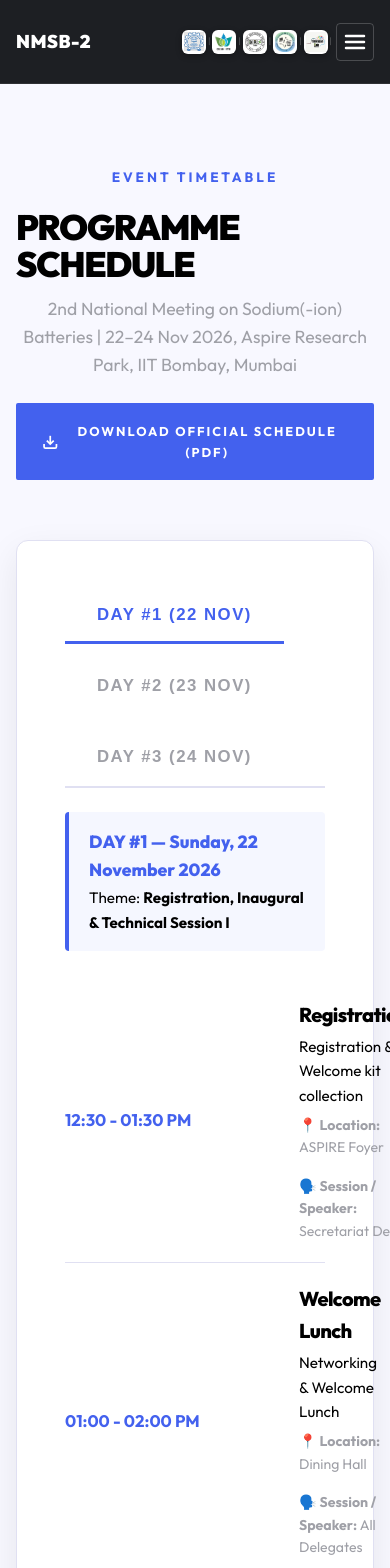
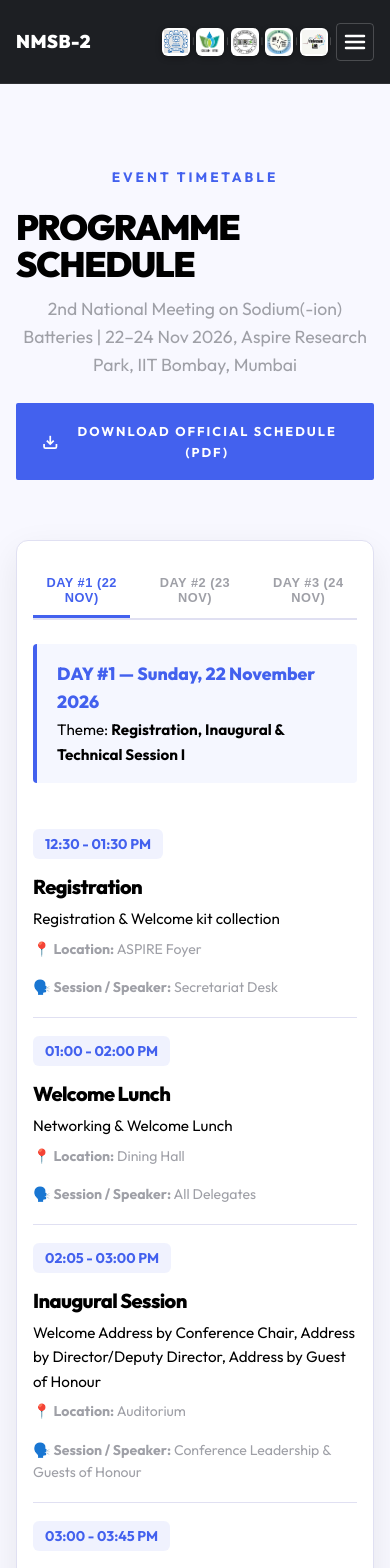
Before and after one commit to deepak1h/nmsb-conference, a Next.js app: page /programme in a window 390 px wide. Shown: the top 1568 px of the page. Built offline with nearby package versions, Linux system fonts and the light colour scheme; no server answers.

Commit message:
feat: add initial application pages, navbar component, and global styles

```diff
--- a/src/app/globals.css
+++ b/src/app/globals.css
@@ -813,8 +813,8 @@ h4 {
   }
 
   .mobile-logo-item {
-    width: 26px;
-    height: 26px;
+    width: 32px;
+    height: 32px;
     border-radius: 6px;
     background-color: #FFFFFF;
     padding: 1.5px;
@@ -962,8 +962,8 @@ h4 {
   }
 
   .mobile-logo-item {
-    width: 24px !important;
-    height: 24px !important;
+    width: 28px !important;
+    height: 28px !important;
     padding: 2px !important;
   }
 
@@ -1067,3 +1067,53 @@ h4 {
     border-radius: 2px !important;
   }
 }
+
+/* Registration Callout Mobile Fixes */
+@media (max-width: 768px) {
+  .registration-callout-card {
+    padding: 32px 20px !important;
+    gap: 24px !important;
+    grid-template-columns: 1fr !important;
+  }
+}
+
+@media (max-width: 480px) {
+  .registration-callout-card {
+    padding: 24px 16px !important;
+    gap: 20px !important;
+  }
+}
+
+/* Schedule Mobile Responsive Fixes */
+@media (max-width: 768px) {
+  .programme-schedule-card {
+    padding: 24px 16px !important;
+  }
+
+  .agora-schedule-tab {
+    padding: 10px 12px !important;
+    font-size: 0.8rem !important;
+    letter-spacing: 0.5px !important;
+    flex: 1 !important;
+    text-align: center !important;
+  }
+
+  .agora-schedule-row {
+    flex-direction: column !important;
+    align-items: flex-start !important;
+    gap: 12px !important;
+    padding: 18px 0 !important;
+  }
+
+  .schedule-time-badge {
+    flex: none !important;
+    width: auto !important;
+    max-width: 100% !important;
+    font-size: 0.88rem !important;
+    background: rgba(67, 97, 238, 0.08) !important;
+    color: var(--agora-blue) !important;
+    padding: 4px 12px !important;
+    border-radius: 6px !important;
+    display: inline-block !important;
+  }
+}
--- a/src/app/programme/page.js
+++ b/src/app/programme/page.js
@@ -42,7 +42,7 @@ export default function Programme() {
           </div>
         </div>
 
-        <div style={{ backgroundColor: "var(--agora-card-bg)", padding: "48px", borderRadius: "12px", border: "1px solid var(--agora-border-light)", boxShadow: "var(--shadow-agora)" }}>
+        <div className="programme-schedule-card" style={{ backgroundColor: "var(--agora-card-bg)", padding: "48px", borderRadius: "12px", border: "1px solid var(--agora-border-light)", boxShadow: "var(--shadow-agora)" }}>
           <div style={{ display: "flex", gap: "16px", borderBottom: "2px solid var(--agora-border-light)", marginBottom: "24px", flexWrap: "wrap" }}>
             <button onClick={() => setActiveDay(1)} className={`agora-schedule-tab ${activeDay === 1 ? "active" : ""}`}>
               DAY #1 (22 NOV)
@@ -67,11 +67,11 @@ export default function Programme() {
           <div>
             {scheduleData[activeDay].map((item, idx) => (
               <div key={idx} className="agora-schedule-row" style={{ padding: "20px 0" }}>
-                <div style={{ flex: "0 0 210px", fontWeight: "700", color: "var(--agora-blue)", fontSize: "1.05rem" }}>
+                <div className="schedule-time-badge" style={{ flex: "0 0 210px", fontWeight: "700", color: "var(--agora-blue)", fontSize: "1.05rem" }}>
                   {item.time}
                 </div>
-                <div style={{ flex: "1 1 auto" }}>
-                  <h3 style={{ fontSize: "1.25rem", marginBottom: "4px" }}>{item.title}</h3>
+                <div style={{ flex: "1 1 auto", minWidth: 0 }}>
+                  <h3 style={{ fontSize: "1.25rem", marginBottom: "4px", wordBreak: "break-word" }}>{item.title}</h3>
                   {item.details && (
                     <p style={{ fontSize: "0.95rem", color: "var(--agora-text-dark)", marginBottom: "6px" }}>
                       {item.details}
--- a/src/app/sponsors/page.js
+++ b/src/app/sponsors/page.js
@@ -128,9 +128,6 @@ export default function Sponsors() {
                 </span>
               </div>
             </div>
-
-            {/* Central Divider */}
-            <div style={{ width: "2px", height: "80px", backgroundColor: "var(--agora-border-light)", borderRadius: "2px" }} />
 
             {/* GESH IIT Bombay Logo Card */}
             <a
--- a/src/components/Navbar.js
+++ b/src/components/Navbar.js
@@ -99,7 +99,7 @@ export default function Navbar() {
             Contact Us
           </Link>
           <a
-            href="https://www.nmbrs26.com/"
+            href="https://brsindia.org.in/"
             target="_blank"
             rel="noopener noreferrer"
             className="nav-link"
```
Also changed, not shown: src/app/page.js (+7 -7 lines).
